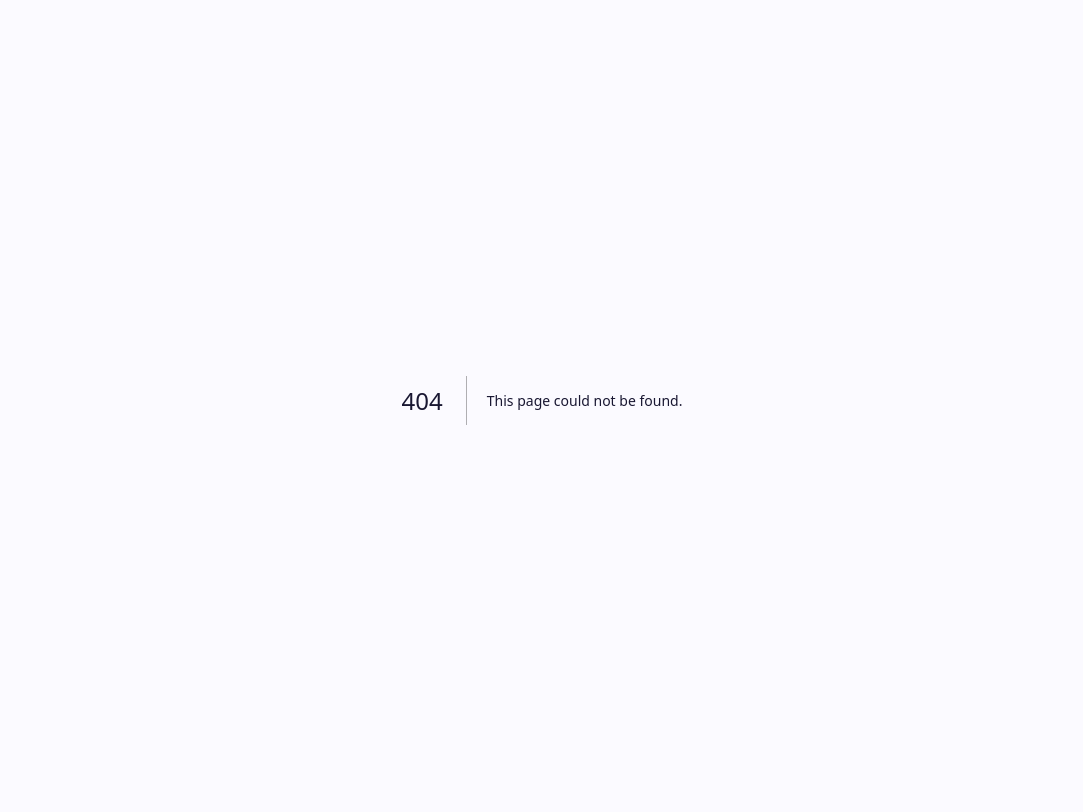
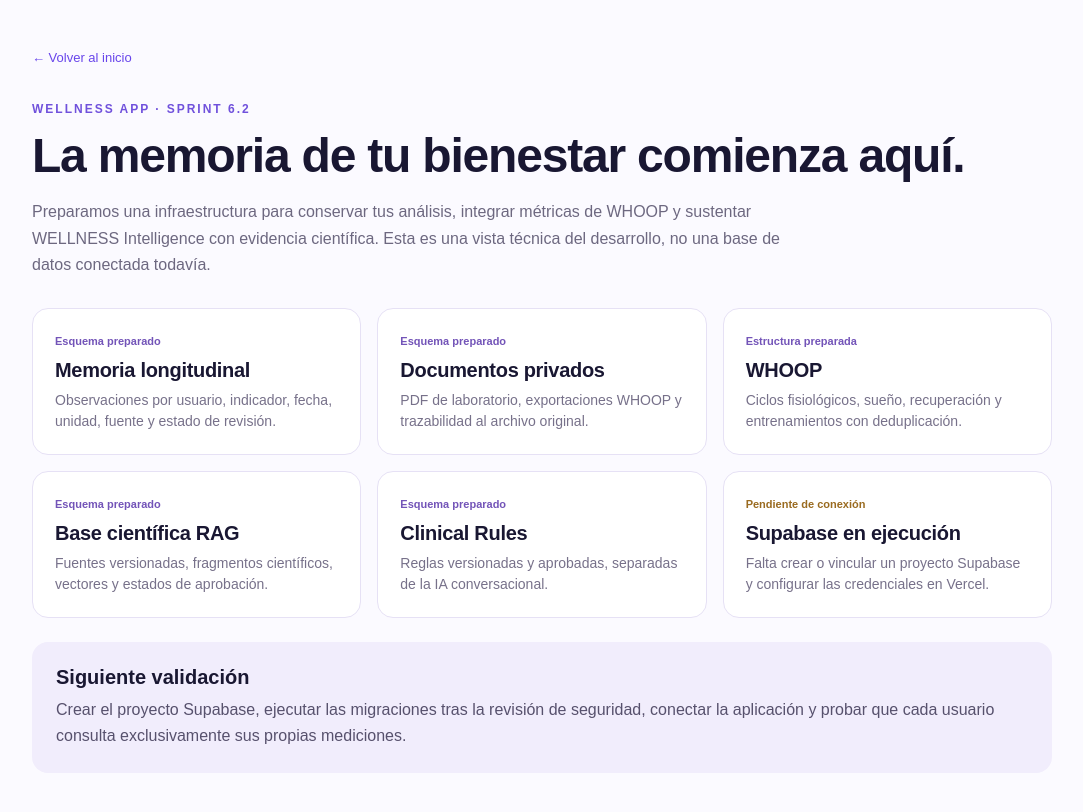
Before and after one commit to papasinfrontera/wellness-app-platform-MVP, a Next.js app: page /sprint-6-2 in a window 1280 px wide. Before the commit this address had no page. Shown: the top 812 px of the page, without its empty margins (98-1181 px from the left). Built offline with nearby package versions, Linux system fonts and the light colour scheme.

Commit message:
feat(sprint-6.2): src/app/sprint-6-2/page.tsx

```diff
--- /dev/null
+++ b/src/app/sprint-6-2/page.tsx
@@ -0,0 +1,20 @@
+const blocks=[
+{title:"Memoria longitudinal",status:"Esquema preparado",description:"Observaciones por usuario, indicador, fecha, unidad, fuente y estado de revisión."},
+{title:"Documentos privados",status:"Esquema preparado",description:"PDF de laboratorio, exportaciones WHOOP y trazabilidad al archivo original."},
+{title:"WHOOP",status:"Estructura preparada",description:"Ciclos fisiológicos, sueño, recuperación y entrenamientos con deduplicación."},
+{title:"Base científica RAG",status:"Esquema preparado",description:"Fuentes versionadas, fragmentos científicos, vectores y estados de aprobación."},
+{title:"Clinical Rules",status:"Esquema preparado",description:"Reglas versionadas y aprobadas, separadas de la IA conversacional."},
+{title:"Supabase en ejecución",status:"Pendiente de conexión",description:"Falta crear o vincular un proyecto Supabase y configurar las credenciales en Vercel."}
+];
+export const metadata={title:"WELLNESS APP · Sprint 6.2"};
+export default function Sprint62(){return <main style={{maxWidth:1020,margin:"auto",padding:"48px 20px 90px"}}>
+<a href="/" style={{color:"#6845eb",textDecoration:"none",fontSize:13}}>← Volver al inicio</a>
+<p style={{fontSize:12,letterSpacing:2,color:"#7051dc",fontWeight:800,marginTop:36}}>WELLNESS APP · SPRINT 6.2</p>
+<h1 style={{fontSize:"clamp(30px,5vw,48px)",letterSpacing:-1.2,lineHeight:1.15,margin:"8px 0 14px"}}>La memoria de tu bienestar comienza aquí.</h1>
+<p style={{fontSize:16,color:"#6d6880",maxWidth:760,lineHeight:1.65}}>Preparamos una infraestructura para conservar tus análisis, integrar métricas de WHOOP y sustentar WELLNESS Intelligence con evidencia científica. Esta es una vista técnica del desarrollo, no una base de datos conectada todavía.</p>
+<div style={{display:"grid",gridTemplateColumns:"repeat(auto-fit,minmax(270px,1fr))",gap:16,marginTop:30}}>
+{blocks.map(b=><section key={b.title} style={{border:"1px solid #e6e1f5",borderRadius:16,padding:22,background:"#fff"}}>
+<span style={{fontSize:11,color:b.status.startsWith("Pendiente")?"#9a6b20":"#7354b8",fontWeight:700}}>{b.status}</span>
+<h2 style={{fontSize:20,margin:"10px 0 8px",letterSpacing:-.3}}>{b.title}</h2><p style={{fontSize:14,color:"#77718a",lineHeight:1.5,margin:0}}>{b.description}</p></section>)}</div>
+<section style={{background:"#f1edfc",padding:24,borderRadius:16,marginTop:24}}><h2 style={{fontSize:20,margin:"0 0 8px"}}>Siguiente validación</h2><p style={{color:"#57516d",lineHeight:1.6,margin:0}}>Crear el proyecto Supabase, ejecutar las migraciones tras la revisión de seguridad, conectar la aplicación y probar que cada usuario consulta exclusivamente sus propias mediciones.</p></section>
+</main>}
```
